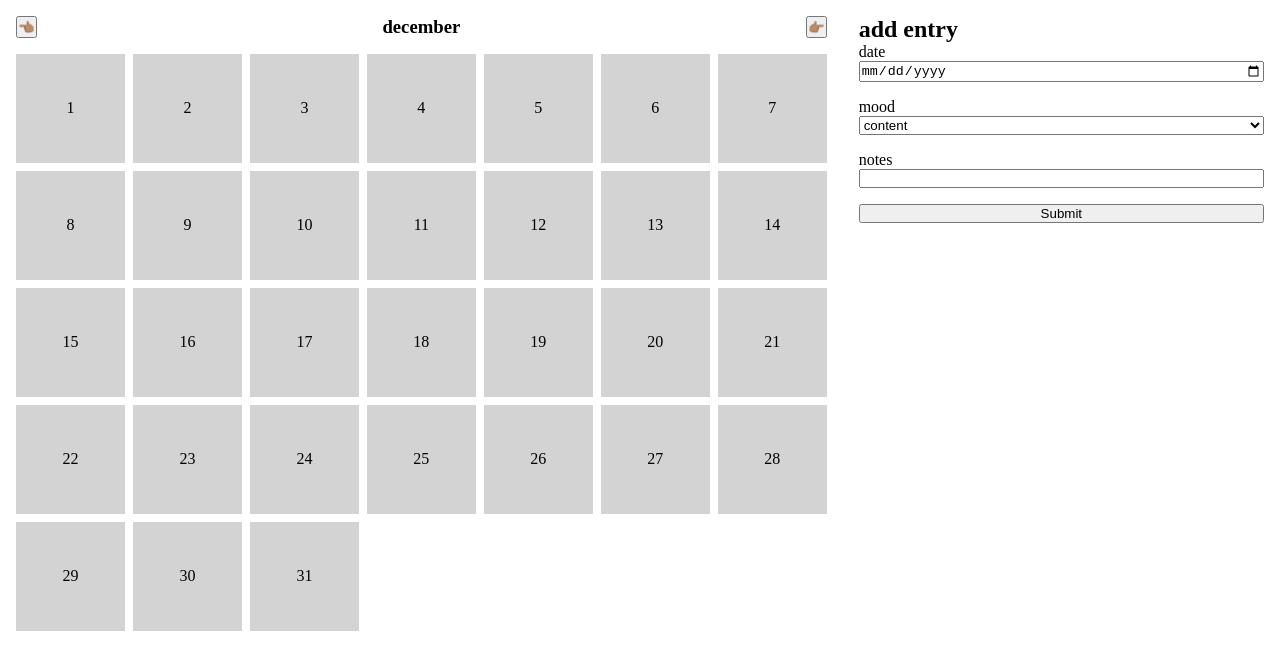
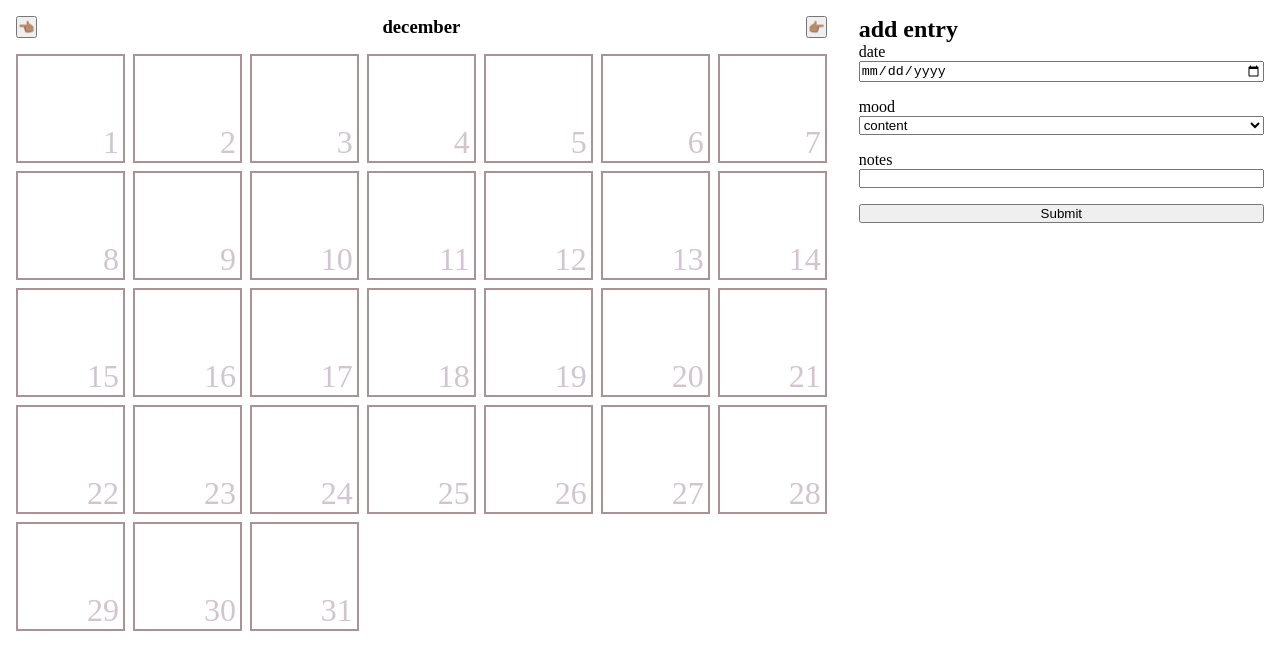
Before and after one commit to mistyb01/mood-memo, a React (Create React App) app: page / in a window 1280 px wide. Shown: the top 670 px of the page. Built offline with nearby package versions, Linux system fonts and the light colour scheme.

Commit message:
update README and minor css edits

```diff
--- a/src/App.jsx
+++ b/src/App.jsx
@@ -14,10 +14,8 @@ function getDaysInMonthUTC(month, year) {
 }
 
 let currMonthDays = getDaysInMonthUTC(11, 2022);
-console.log(currMonthDays)
 
 const MOCK = currMonthDays.map((day) => ({fullDate: day, day: day.getDate(), mood: "no mood", notes: "no note"}));
-console.log(MOCK);
 
 
 function App() {
--- a/src/index.css
+++ b/src/index.css
@@ -34,13 +34,15 @@ main {
 }
 
 .mood-grid > * {
-    background-color: lightgray;
+    border: 2px solid rgb(170, 147, 150);
     aspect-ratio: 1;
     display: flex;
-    align-items: center;
-    justify-content: center;
+    align-items: flex-end;
+    justify-content: flex-end;
+    font-size: 2rem;
+    color:rgb(210, 197, 208);
+    padding-right: 0.25rem;
 }
-
 
 .add-mood-form-container {
 
```
Also changed, not shown: src/components/MoodGrid.js (+0 -31 lines), 1 other file (tests, documents, lock files or other folders).
